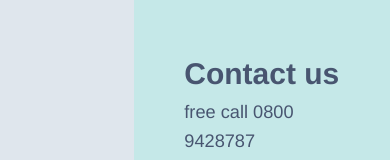
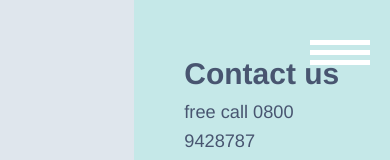
Before and after one commit to jackbran6/hows-the-vue, a Nuxt app: page / in a window 390 px wide. Shown: the top 160 px of the page. Built offline with nearby package versions, Linux system fonts and the light colour scheme.

Commit message:
Hamburger menu button implemented

```diff
--- /dev/null
+++ b/src/components/menu-button/MenuButton.vue
@@ -0,0 +1,23 @@
+<template>
+  <div class="menu-container">
+    <div class="line"></div>
+    <div class="line"></div>
+    <div class="line"></div>
+  </div>
+</template>
+
+<script lang="ts">
+import Vue from 'vue'
+export default Vue.extend({
+  name: 'MenuButton'
+})
+</script>
+
+<style scoped>
+.line {
+  background: #fff;
+  height: 5px;
+  margin-bottom: 5px;
+  width: 60px;
+}
+</style>
--- a/src/pages/index.vue
+++ b/src/pages/index.vue
@@ -1,21 +1,34 @@
 <template>
   <div class="container">
     <div class="image">
-    <TitleImage/>
+      <TitleImage />
     </div>
     <div class="secondary-container">
-    <ContactBox  route="contact-us" title="Contact us" weekdays="12pm-11pm" weekend="3pm-11pm" contact="free call 0800 9428787"/>
-    <ContactBox  route="chat" title="Chat online" weekdays="12pm-10pm" weekend="3pm-10pm" contact="whatsup.co.nz/chat"/>
-    <EngageMenu/>
+      <MenuButton class="hamburger" />
+      <ContactBox
+        route="contact-us"
+        title="Contact us"
+        weekdays="12pm-11pm"
+        weekend="3pm-11pm"
+        contact="free call 0800 9428787"
+      />
+      <ContactBox
+        route="chat"
+        title="Chat online"
+        weekdays="12pm-10pm"
+        weekend="3pm-10pm"
+        contact="whatsup.co.nz/chat"
+      />
+      <EngageMenu />
     </div>
   </div>
-
 </template>
 <script lang="ts">
 import Vue from 'vue'
 
 import TitleImage from '@/components/title-image/TitleImage.vue'
 import EngageMenu from '@/components/engage-menu/EngageMenu.vue'
+import MenuButton from '@/components/menu-button/MenuButton.vue'
 import ContactBox from '~/components/contact-boxes/ContactBox.vue'
 
 export default Vue.extend({
@@ -23,7 +36,8 @@ export default Vue.extend({
   components: {
     TitleImage,
     ContactBox,
-    EngageMenu
+    EngageMenu,
+    MenuButton
   },
 
   head: {
@@ -37,8 +51,12 @@ export default Vue.extend({
   display: grid;
   grid-template-columns: 3fr 2fr;
   margin: auto;
-
 }
 
-
+.hamburger {
+  padding-right: 20px;
+  padding-top: 40px;
+  position: absolute;
+  right: 0;
+}
 </style>
```
Lines whose indentation alone changed are shown as unchanged.
